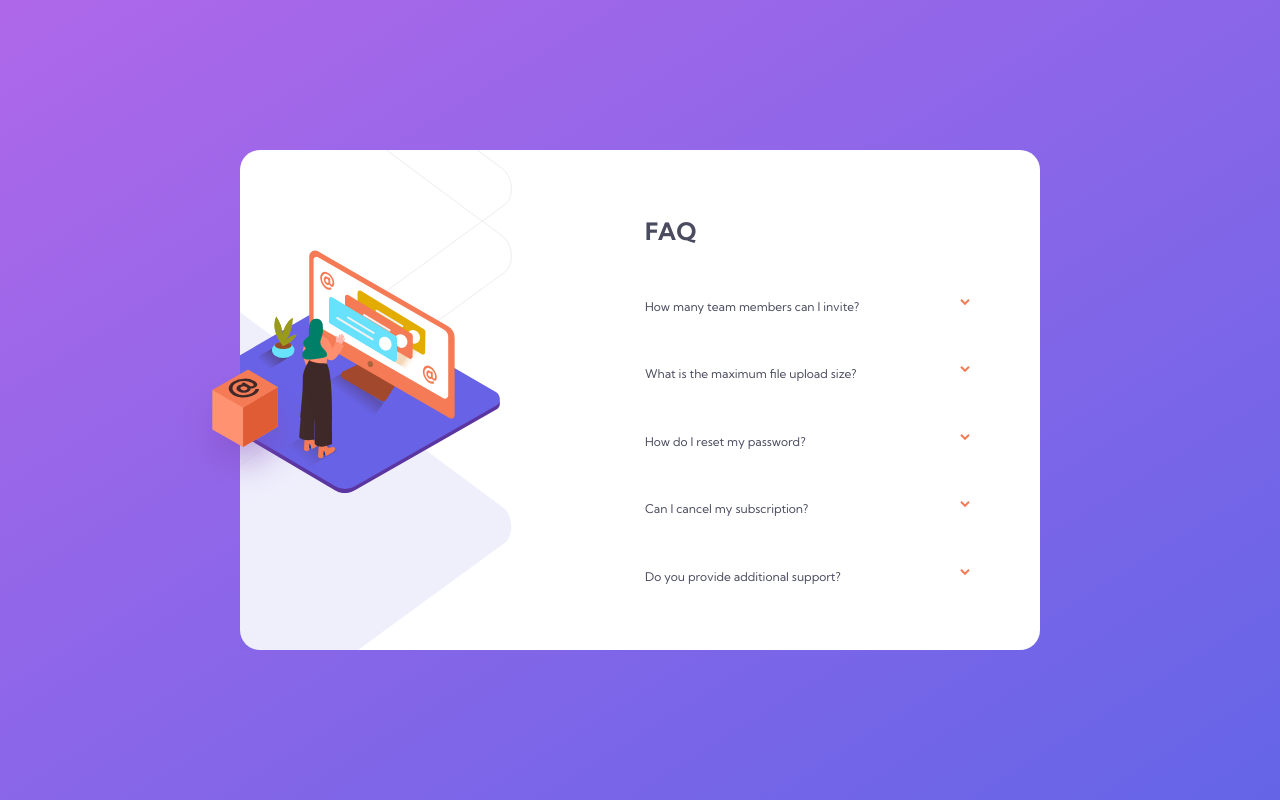
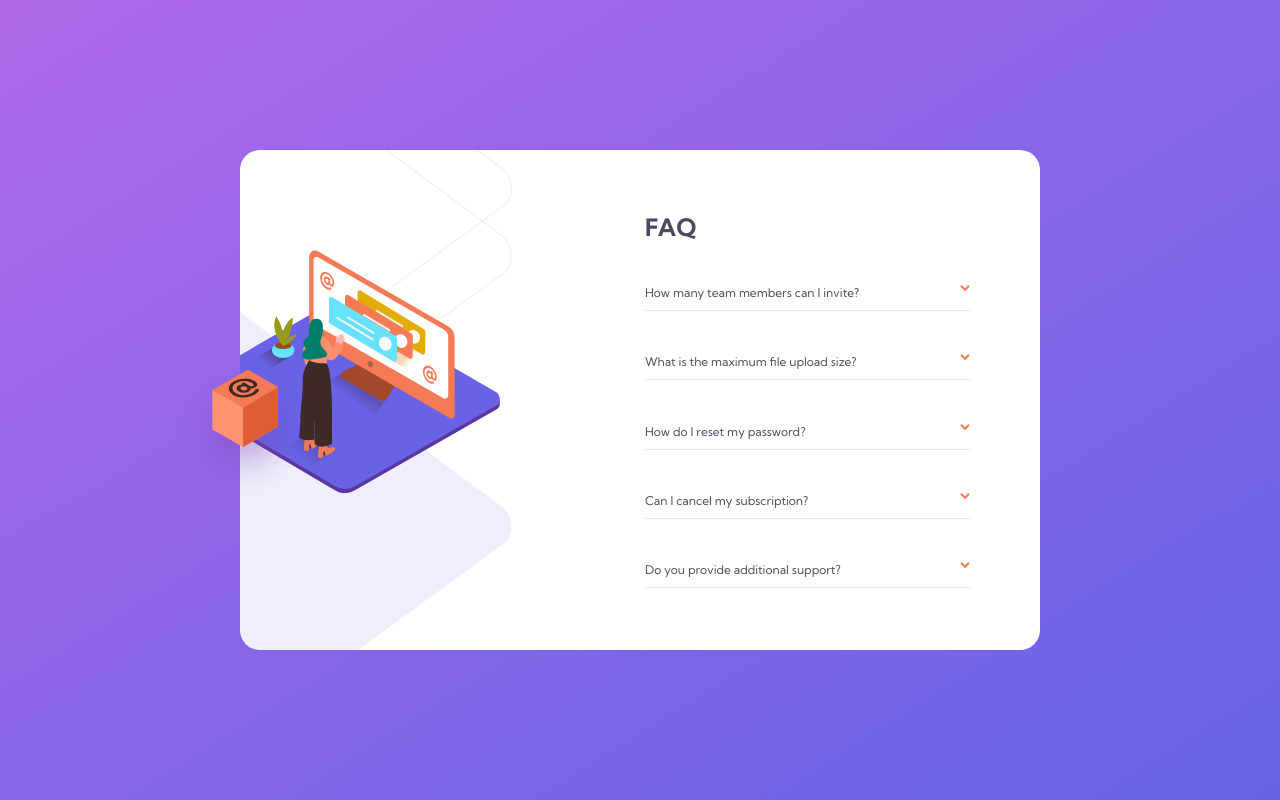
Before and after one commit to Maahnoor/faq-accordion, a plain HTML site: page index.html in a window 1280 px wide. Drawn offline with Linux system fonts and the light colour scheme.

Commit message:
Update style.css

```diff
--- a/style.css
+++ b/style.css
@@ -45,7 +45,7 @@ justify-content: space-around;
 #faq{
 	margin: 0;
 }
-#divs{
+.divs{
 		border-bottom: 1px solid hsl(240, 5%, 91%);
 		padding-bottom: 10px;
 }
```
